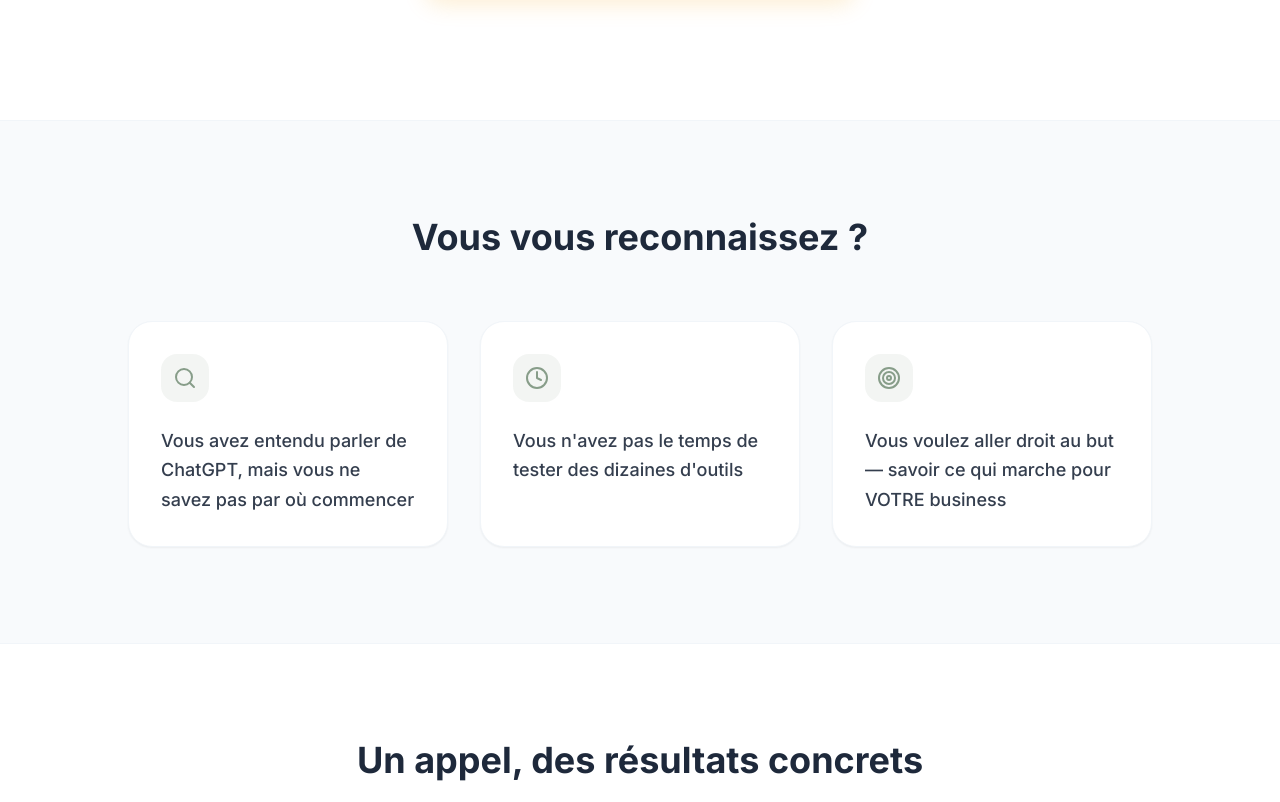
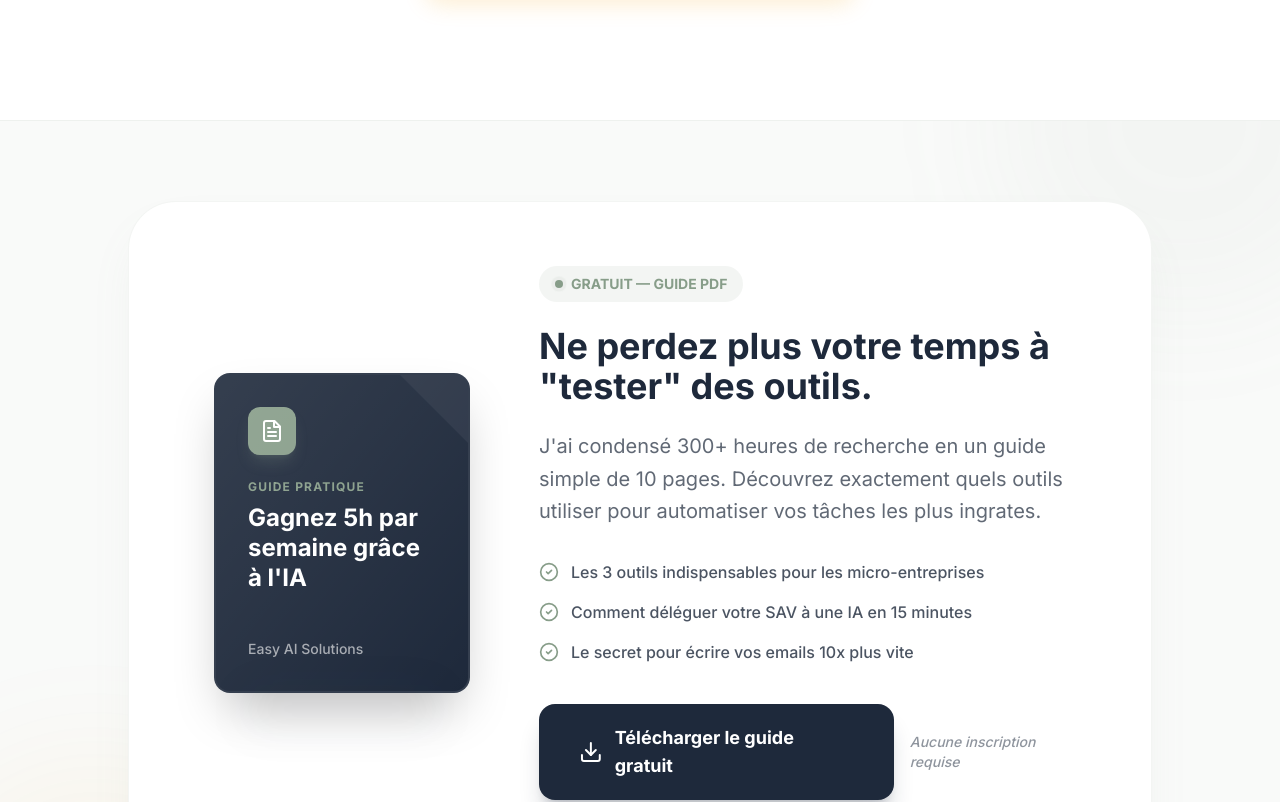
Before and after one commit to laurent-debug/easy-ai-solutions-landing, a Next.js app: page / in a window 1280 px wide. Shown: the part 600-1402 px from the top of the page. Built offline with nearby package versions, Linux system fonts and the light colour scheme.

Commit message:
feat: add guide PDF lead magnet and section to landing page

```diff
--- a/app/globals.css
+++ b/app/globals.css
@@ -11,3 +11,24 @@
 html {
   scroll-behavior: smooth;
 }
+
+@layer utilities {
+  .perspective-1000 {
+    perspective: 1000px;
+  }
+  .rotate-y-\[-10deg\] {
+    transform: rotateY(-10deg);
+  }
+  .rotate-x-\[5deg\] {
+    transform: rotateX(5deg);
+  }
+
+  @keyframes fade-in {
+    from { opacity: 0; transform: translateY(10px); }
+    to { opacity: 1; transform: translateY(0); }
+  }
+
+  .animate-fade-in {
+    animation: fade-in 0.6s ease-out forwards;
+  }
+}
--- a/app/page.tsx
+++ b/app/page.tsx
@@ -1,5 +1,6 @@
 import { CheckCircle2, Clock, Target, Search, Compass, Wrench } from 'lucide-react'
 import ContactForm from '@/components/ContactForm'
+import LeadMagnet from '@/components/LeadMagnet'
 import Image from 'next/image'
 
 export default function LandingPage() {
@@ -27,6 +28,9 @@ export default function LandingPage() {
           <div className="absolute inset-0 rounded-2xl ring-2 ring-transparent group-hover:ring-accent/50 transition-all opacity-0 group-hover:opacity-100 scale-100 group-hover:scale-105 pointer-events-none"></div>
         </a>
       </section>
+
+      {/* LEAD MAGNET */}
+      <LeadMagnet />
 
       {/* LE PROBLÈME */}
       <section className="py-24 bg-slate-50 border-y border-slate-100 px-6 lg:px-8">
@@ -169,6 +173,8 @@ export default function LandingPage() {
           <div className="flex items-center gap-6 text-sm text-navy/60">
             <a href="mailto:contact@easy-ai-solutions.ch" className="hover:text-navy transition-colors">contact@easy-ai-solutions.ch</a>
             <span className="w-1 h-1 rounded-full bg-slate-300"></span>
+            <a href="/guide-ia-5-heures.pdf" download className="hover:text-navy transition-colors font-medium">🎁 Guide Gratuit</a>
+            <span className="w-1 h-1 rounded-full bg-slate-300"></span>
             <a href="/mentions-legales" className="hover:text-navy transition-colors">Mentions légales</a>
             <span className="w-1 h-1 rounded-full bg-slate-300"></span>
             <a href="/politique-de-confidentialite" className="hover:text-navy transition-colors">Politique de confidentialité (RGPD)</a>
--- /dev/null
+++ b/components/LeadMagnet.tsx
@@ -0,0 +1,83 @@
+import React from 'react'
+import { FileText, Download, CheckCircle2 } from 'lucide-react'
+
+export default function LeadMagnet() {
+  return (
+    <section className="py-20 px-6 lg:px-8 bg-sage/5 border-y border-sage/10 overflow-hidden relative">
+      {/* Decorative elements */}
+      <div className="absolute top-0 right-0 -translate-y-1/2 translate-x-1/4 w-96 h-96 bg-sage/10 rounded-full blur-3xl opacity-50"></div>
+      <div className="absolute bottom-0 left-0 translate-y-1/2 -translate-x-1/4 w-96 h-96 bg-accent/10 rounded-full blur-3xl opacity-50"></div>
+
+      <div className="max-w-5xl mx-auto relative z-10">
+        <div className="bg-white rounded-[3rem] p-8 md:p-16 shadow-2xl shadow-sage/10 border border-sage/10 flex flex-col lg:flex-row items-center gap-12">
+          {/* Visual of the guide */}
+          <div className="w-full lg:w-1/3 shrink-0 flex justify-center">
+            <div className="relative group perspective-1000">
+              <div className="w-64 h-80 bg-navy rounded-2xl shadow-2xl transition-all duration-500 group-hover:rotate-y-[-10deg] group-hover:rotate-x-[5deg] group-hover:shadow-sage/20 relative overflow-hidden border-2 border-white/10">
+                <div className="absolute inset-0 bg-gradient-to-br from-white/10 to-transparent"></div>
+                <div className="p-8 h-full flex flex-col justify-between text-white">
+                  <div>
+                    <div className="w-12 h-12 bg-sage rounded-xl flex items-center justify-center mb-6 shadow-lg shadow-sage/20">
+                      <FileText className="w-6 h-6" />
+                    </div>
+                    <div className="text-sage font-bold text-xs tracking-widest uppercase mb-2">Guide Pratique</div>
+                    <h3 className="text-2xl font-bold leading-tight">Gagnez 5h par semaine grâce à l'IA</h3>
+                  </div>
+                  <div className="text-sm font-medium text-white/60">Easy AI Solutions</div>
+                </div>
+                {/* PDF texture overlay */}
+                <div className="absolute top-0 right-0 w-24 h-24 bg-white/5 -rotate-45 translate-x-12 -translate-y-12"></div>
+              </div>
+              {/* Shadow reflection */}
+              <div className="absolute -bottom-6 left-1/2 -translate-x-1/2 w-48 h-4 bg-navy/10 blur-xl rounded-full"></div>
+            </div>
+          </div>
+
+          {/* Content */}
+          <div className="flex-1 text-center lg:text-left">
+            <div className="inline-flex items-center gap-2 px-4 py-2 rounded-full bg-sage/10 text-sage text-sm font-bold mb-6">
+              <span className="relative flex h-2 w-2">
+                <span className="animate-ping absolute inline-flex h-full w-full rounded-full bg-sage opacity-75"></span>
+                <span className="relative inline-flex rounded-full h-2 w-2 bg-sage"></span>
+              </span>
+              GRATUIT — GUIDE PDF
+            </div>
+
+            <h2 className="text-3xl md:text-4xl font-bold text-navy mb-6 leading-tight">
+              Ne perdez plus votre temps à "tester" des outils.
+            </h2>
+            <p className="text-xl text-navy/70 mb-8 leading-relaxed">
+              J'ai condensé 300+ heures de recherche en un guide simple de 10 pages.
+              Découvrez exactement quels outils utiliser pour automatiser vos tâches les plus ingrates.
+            </p>
+
+            <ul className="space-y-4 mb-10 text-left">
+              {[
+                "Les 3 outils indispensables pour les micro-entreprises",
+                "Comment déléguer votre SAV à une IA en 15 minutes",
+                "Le secret pour écrire vos emails 10x plus vite"
+              ].map((item, i) => (
+                <li key={i} className="flex items-center gap-3 text-navy/80">
+                  <CheckCircle2 className="w-5 h-5 text-sage shrink-0" />
+                  <span className="font-medium">{item}</span>
+                </li>
+              ))}
+            </ul>
+
+            <div className="flex flex-col sm:flex-row items-center gap-4">
+              <a
+                href="/guide-ia-5-heures.pdf"
+                download
+                className="inline-flex items-center justify-center gap-3 bg-navy hover:bg-navy/90 text-white font-bold text-lg py-5 px-10 rounded-2xl transition-all shadow-xl shadow-navy/20 hover:-translate-y-1 w-full sm:w-auto"
+              >
+                <Download className="w-6 h-6" />
+                Télécharger le guide gratuit
+              </a>
+              <span className="text-sm text-navy/50 font-medium italic">Aucune inscription requise</span>
+            </div>
+          </div>
+        </div>
+      </div>
+    </section>
+  )
+}
```
Also changed, not shown: 2 other files (tests, documents, lock files or other folders).
